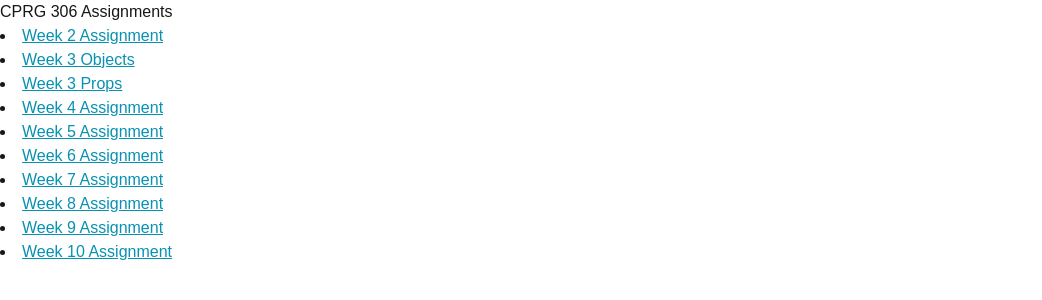
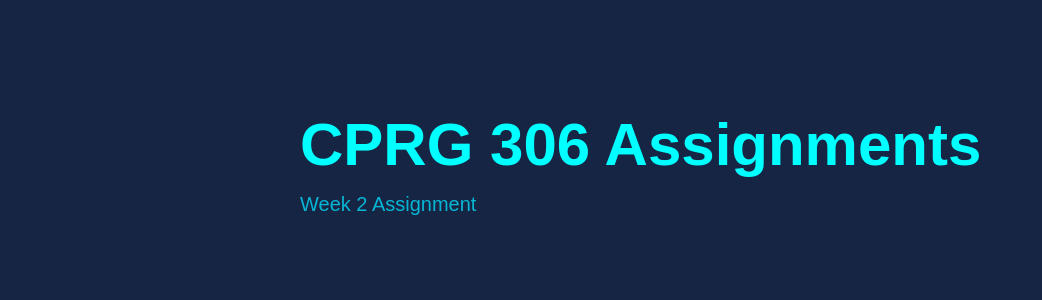
Before and after one commit to LilSpen/cprg306-assignments, a Next.js app: page / in a window 1280 px wide. Shown: the top 300 px of the page, without its empty margins (0-1042 px from the left). Built offline with nearby package versions, Linux system fonts and the light colour scheme.

Commit message:
Root Page Styling
Added styling for the root page, removed all of the unused clutter.

```diff
--- a/app/page.js
+++ b/app/page.js
@@ -2,26 +2,24 @@ import Link from "next/link";
 import StudentInfo from "./week-2/student-info";
 
 export default function Home() {
+  let linkStyles = "underline text-cyan-300 hover:text-cyan-100"; // Light blue text with hover effect
 
-  let linkStyles = "underline text-cyan-600 hover:text-cyan-300"
-    return (
-      <main>
-        <h1>CPRG 306 Assignments</h1>
+  return (
+    <main
+      style={{
+        backgroundColor: "#172544",
+        minHeight: "100vh",
+        padding: "20px",
+        paddingTop: "100px",
+        paddingLeft: "300px"
+      }}
 
-        <li><Link href="week-2" className={linkStyles}>Week 2 Assignment</Link></li>
+    >
+      <h1 style={{fontSize: "60px", fontWeight: "bold", color: "cyan"}}>CPRG 306 Assignments</h1>
 
-
-        <li><Link href="week-3/objects" className={linkStyles}>Week 3 Objects</Link></li>
-        <li><Link href="week-3/props" className={linkStyles}>Week 3 Props</Link></li>
-
-        <li><Link href="week-4"  className={linkStyles}>Week 4 Assignment</Link></li>
-        <li><Link href="week-5"  className={linkStyles}>Week 5 Assignment</Link></li>
-        <li><Link href="week-6"  className={linkStyles}>Week 6 Assignment</Link></li>
-        <li><Link href="week-7"  className={linkStyles}>Week 7 Assignment</Link></li>
-        <li><Link href="week-8"  className={linkStyles}>Week 8 Assignment</Link></li>
-        <li><Link href="week-9"  className={linkStyles}>Week 9 Assignment</Link></li>
-        <li><Link href="week-10" className={linkStyles}>Week 10 Assignment</Link></li>
-
-      </main>
-    );
+      <ul>
+        <li><Link href="week-2" className="text-cyan-500 hover:text-indigo-500 hover:underline text-xl">Week 2 Assignment</Link></li>
+      </ul>
+    </main>
+  );
 }
--- a/app/week-2/page.js
+++ b/app/week-2/page.js
@@ -4,7 +4,7 @@ export default function Page() {
     return (
         <main style={{ display: "flex", alignItems: "center", justifyContent: "center", height: "100vh", backgroundColor: "lightblue" }}>
             <div style={{ display: "flex", flexDirection: "column", alignItems: "center", justifyContent: "center" }}>
-                <h2 style={{ color: "purple" }}>Week 2 Assignment</h2>
+                <h2 style={{ color: "purple" }}>Shopping List</h2>
                 <StudentInfo/>
             </div>
         </main>
```
